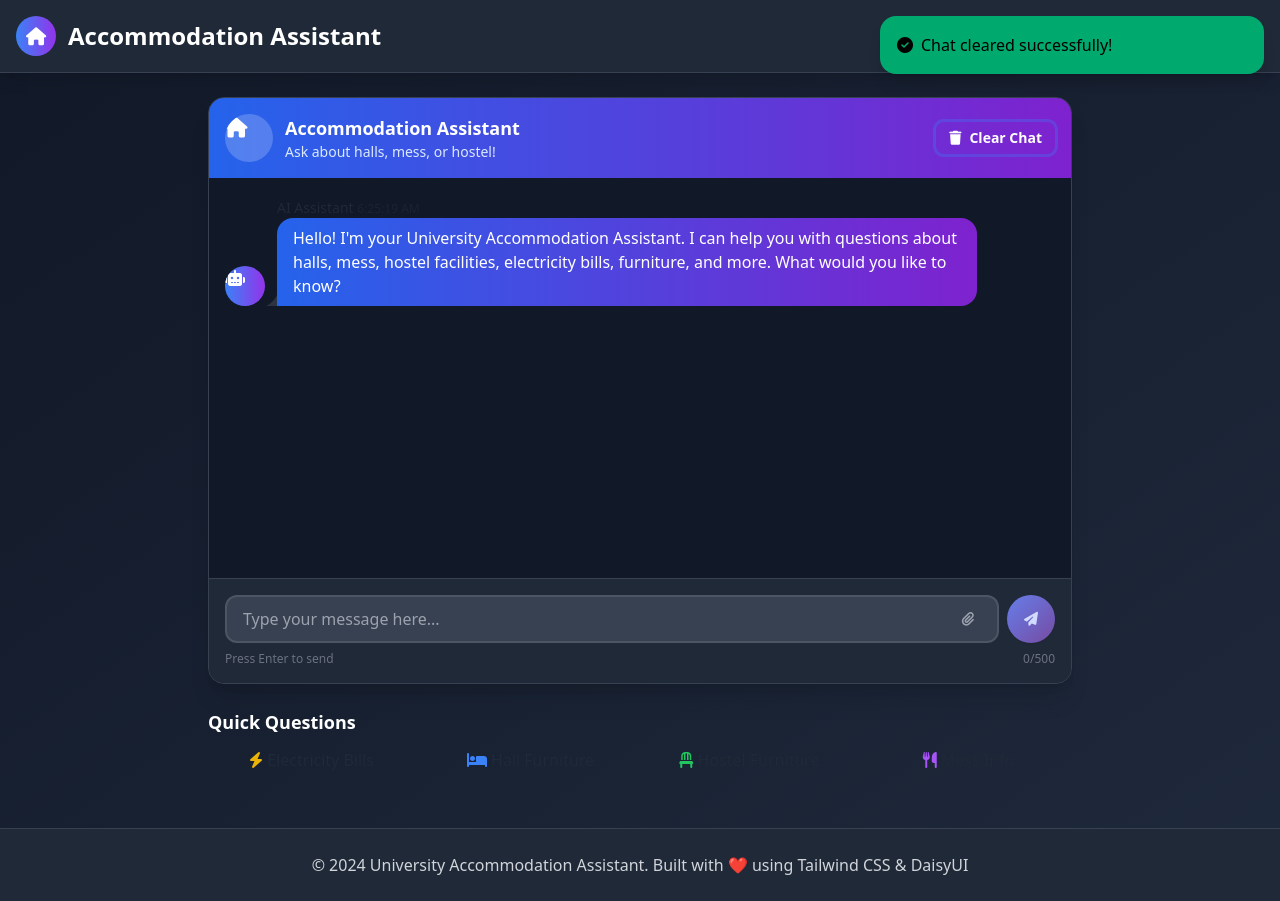
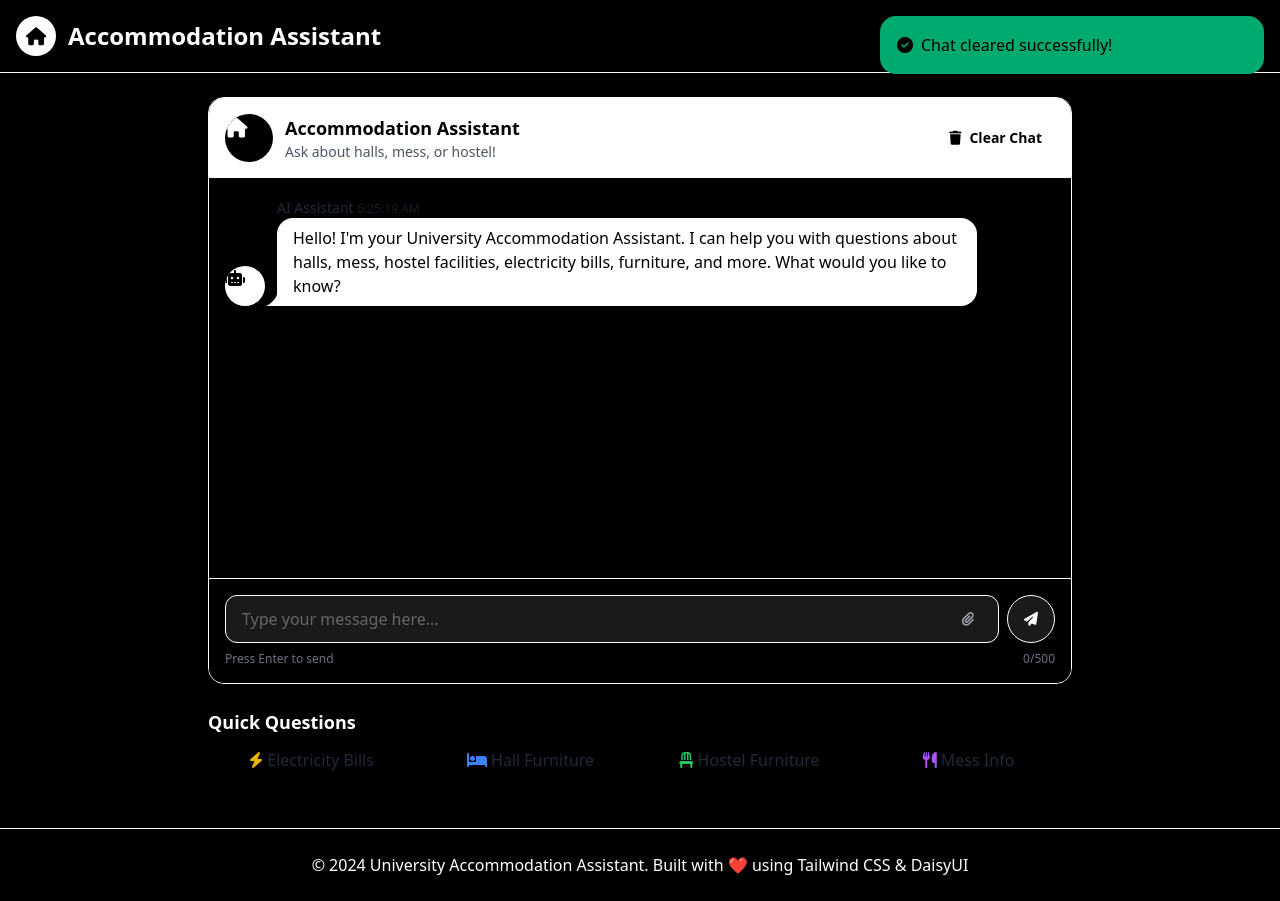
Before and after one commit to Visible-Unknown/chatbot, a plain HTML site: page index.html in a window 1280 px wide. Both pictures are taken after a click on the button "Clear Chat". Drawn offline with nearby package versions, Linux system fonts and the light colour scheme.

Commit message:
make dark

```diff
--- a/index.html
+++ b/index.html
@@ -16,16 +16,16 @@
     />
     <link href="styles.css" rel="stylesheet" />
   </head>
-  <body class="bg-gradient-to-br from-gray-900 to-slate-800 min-h-screen">
+  <body class="bg-black min-h-screen">
     <!-- Header -->
-    <header class="bg-gray-800 shadow-lg border-b border-gray-700">
+    <header class="bg-black shadow-lg border-b border-white">
       <div class="container mx-auto px-4 py-4">
         <div class="flex items-center justify-between">
           <div class="flex items-center space-x-3">
             <div
-              class="w-10 h-10 bg-gradient-to-r from-blue-500 to-purple-600 rounded-full flex items-center justify-center"
+              class="w-10 h-10 bg-white rounded-full flex items-center justify-center"
             >
-              <i class="fas fa-home text-white text-lg"></i>
+              <i class="fas fa-home text-black text-lg"></i>
             </div>
             <h1 class="text-2xl font-bold text-white">
               Accommodation Assistant
@@ -46,31 +46,29 @@
     <!-- Main Chat Container -->
     <main class="container mx-auto px-4 py-6 max-w-4xl">
       <div
-        class="bg-gray-800 rounded-2xl shadow-xl overflow-hidden border border-gray-700"
+        class="bg-black rounded-2xl shadow-xl overflow-hidden border border-white"
       >
         <!-- Chat Header -->
-        <div
-          class="bg-gradient-to-r from-blue-600 to-purple-700 text-white p-4"
-        >
+        <div class="bg-white text-black p-4">
           <div class="flex items-center justify-between">
             <div class="flex items-center space-x-3">
               <div class="avatar">
                 <div
-                  class="w-12 rounded-full bg-white bg-opacity-20 flex items-center justify-center"
+                  class="w-12 rounded-full bg-black flex items-center justify-center"
                 >
                   <i class="fas fa-home text-white text-xl"></i>
                 </div>
               </div>
               <div>
                 <h2 class="text-lg font-semibold">Accommodation Assistant</h2>
-                <p class="text-blue-100 text-sm">
+                <p class="text-gray-600 text-sm">
                   Ask about halls, mess, or hostel!
                 </p>
               </div>
             </div>
             <button
               id="clearChat"
-              class="btn btn-ghost btn-sm text-white hover:bg-white hover:bg-opacity-20"
+              class="btn btn-ghost btn-sm text-black hover:bg-gray-200"
             >
               <i class="fas fa-trash"></i>
               Clear Chat
@@ -81,24 +79,22 @@
         <!-- Chat Messages Area -->
         <div
           id="chatContainer"
-          class="h-96 overflow-y-auto p-4 space-y-4 bg-gray-900"
+          class="h-96 overflow-y-auto p-4 space-y-4 bg-black"
         >
           <!-- Welcome Message -->
           <div class="chat chat-start">
             <div class="chat-image avatar">
               <div
-                class="w-10 rounded-full bg-gradient-to-r from-blue-500 to-purple-600 flex items-center justify-center"
+                class="w-10 rounded-full bg-white flex items-center justify-center"
               >
-                <i class="fas fa-robot text-white"></i>
+                <i class="fas fa-robot text-black"></i>
               </div>
             </div>
             <div class="chat-header">
               AI Assistant
               <time class="text-xs opacity-50" id="welcomeTime"></time>
             </div>
-            <div
-              class="chat-bubble bg-gradient-to-r from-blue-600 to-purple-700 text-white"
-            >
+            <div class="chat-bubble bg-white text-black">
               Hello! I'm your University Accommodation Assistant. I can help you
               with questions about halls, mess, hostel facilities, electricity
               bills, furniture, and more. What would you like to know?
@@ -111,12 +107,12 @@
           <div class="chat chat-start">
             <div class="chat-image avatar">
               <div
-                class="w-10 rounded-full bg-gradient-to-r from-blue-500 to-purple-600 flex items-center justify-center"
+                class="w-10 rounded-full bg-white flex items-center justify-center"
               >
-                <i class="fas fa-robot text-white"></i>
+                <i class="fas fa-robot text-black"></i>
               </div>
             </div>
-            <div class="chat-bubble bg-gray-700 text-gray-300">
+            <div class="chat-bubble bg-gray-800 text-white">
               <div class="flex space-x-1">
                 <div
                   class="w-2 h-2 bg-gray-400 rounded-full animate-bounce"
@@ -135,7 +131,7 @@
         </div>
 
         <!-- Input Area -->
-        <div class="p-4 bg-gray-800 border-t border-gray-700">
+        <div class="p-4 bg-black border-t border-white">
           <div class="flex space-x-2">
             <div class="flex-1 relative">
               <input
@@ -202,9 +198,9 @@
     </main>
 
     <!-- Footer -->
-    <footer class="bg-gray-800 shadow-lg mt-8 border-t border-gray-700">
+    <footer class="bg-black shadow-lg mt-8 border-t border-white">
       <div class="container mx-auto px-4 py-6">
-        <div class="text-center text-gray-300">
+        <div class="text-center text-white">
           <p>
             &copy; 2024 University Accommodation Assistant. Built with ❤️ using
             Tailwind CSS & DaisyUI
--- a/script.js
+++ b/script.js
@@ -97,13 +97,11 @@ class Chatbot {
     messageDiv.innerHTML = `
             <div class="chat-image avatar">
                 <div class="w-10 rounded-full ${
-                  sender === "user"
-                    ? "bg-gradient-to-r from-green-500 to-blue-500"
-                    : "bg-gradient-to-r from-blue-500 to-purple-600"
+                  sender === "user" ? "bg-white" : "bg-white"
                 } flex items-center justify-center">
                     <i class="fas ${
                       sender === "user" ? "fa-user" : "fa-robot"
-                    } text-white"></i>
+                    } text-black"></i>
                 </div>
             </div>
             <div class="chat-header">
@@ -112,8 +110,8 @@ class Chatbot {
             </div>
             <div class="chat-bubble ${
               sender === "user"
-                ? "bg-gradient-to-r from-green-500 to-blue-500 text-white"
-                : "bg-gradient-to-r from-blue-500 to-purple-600 text-white"
+                ? "bg-white text-black"
+                : "bg-gray-800 text-white"
             }">
                 ${this.formatMessage(content)}
             </div>
--- a/styles.css
+++ b/styles.css
@@ -1,8 +1,8 @@
 /* Custom CSS for enhanced styling */
 
-/* Smooth animations */
+/* Remove transitions for clean look */
 * {
-  transition: all 0.3s ease;
+  transition: none;
 }
 
 /* Custom scrollbar for chat container */
@@ -11,22 +11,22 @@
 }
 
 #chatContainer::-webkit-scrollbar-track {
-  background: #374151;
+  background: #1a1a1a;
   border-radius: 3px;
 }
 
 #chatContainer::-webkit-scrollbar-thumb {
-  background: #6b7280;
+  background: #333333;
   border-radius: 3px;
 }
 
 #chatContainer::-webkit-scrollbar-thumb:hover {
-  background: #9ca3af;
+  background: #555555;
 }
 
 /* Quick action buttons */
 .quick-action-btn {
-  @apply flex flex-col items-center p-4 bg-gray-700 rounded-lg shadow-md hover:shadow-lg hover:scale-105 cursor-pointer border border-gray-600 hover:bg-gray-600;
+  @apply flex flex-col items-center p-4 bg-black rounded-lg cursor-pointer border border-white hover:bg-gray-900;
 }
 
 .quick-action-btn i {
@@ -34,12 +34,12 @@
 }
 
 .quick-action-btn span {
-  @apply text-sm font-medium text-gray-200;
+  @apply text-sm font-medium text-white;
 }
 
-/* Chat message animations */
+/* Chat message animations - removed for clean look */
 .chat-bubble {
-  animation: slideIn 0.3s ease-out;
+  /* No animations */
 }
 
 @keyframes slideIn {
@@ -72,22 +72,18 @@
 
 /* Input focus effects */
 #messageInput:focus {
-  box-shadow: 0 0 0 3px rgba(59, 130, 246, 0.3);
-  background-color: #374151;
-  border-color: #3b82f6;
+  background-color: #1a1a1a;
+  border-color: #ffffff;
 }
 
-/* Button hover effects */
+/* Button hover effects - removed for clean look */
 .btn:hover {
-  transform: translateY(-1px);
+  /* No transform effects */
 }
 
-/* Gradient text */
+/* Solid text - no gradients */
 .gradient-text {
-  background: linear-gradient(135deg, #667eea 0%, #764ba2 100%);
-  -webkit-background-clip: text;
-  -webkit-text-fill-color: transparent;
-  background-clip: text;
+  color: #ffffff;
 }
 
 /* Pulse animation for online indicator */
@@ -103,12 +99,12 @@
 
 /* Custom chat bubble styles */
 .chat-bubble.user {
-  background: linear-gradient(135deg, #667eea 0%, #764ba2 100%);
+  background: #1a1a1a;
   color: white;
 }
 
 .chat-bubble.ai {
-  background: linear-gradient(135deg, #f093fb 0%, #f5576c 100%);
+  background: #333333;
   color: white;
 }
 
@@ -158,18 +154,18 @@
   }
 }
 
-/* Smooth transitions for all interactive elements */
+/* No transitions for clean look */
 button,
 input,
 .chat-bubble {
-  transition: all 0.2s ease-in-out;
+  transition: none;
 }
 
 /* Enhanced focus states */
 button:focus,
 input:focus {
   outline: none;
-  box-shadow: 0 0 0 3px rgba(59, 130, 246, 0.3);
+  border-color: #ffffff;
 }
 
 /* Custom badge styles */
@@ -191,31 +187,30 @@ input:focus {
 
 /* Enhanced button styles */
 .btn-primary {
-  background: linear-gradient(135deg, #667eea 0%, #764ba2 100%);
-  border: none;
+  background: #1a1a1a;
+  border: 1px solid #ffffff;
+  color: #ffffff;
 }
 
 .btn-primary:hover {
-  background: linear-gradient(135deg, #5a67d8 0%, #6b46c1 100%);
-  transform: translateY(-1px);
+  background: #333333;
 }
 
 /* Input styling */
 .input {
   border-radius: 0.75rem;
-  border: 2px solid #4b5563;
-  background-color: #374151;
-  color: #f9fafb;
+  border: 1px solid #ffffff;
+  background-color: #1a1a1a;
+  color: #ffffff;
 }
 
 .input:focus {
-  border-color: #3b82f6;
-  box-shadow: 0 0 0 3px rgba(59, 130, 246, 0.3);
-  background-color: #374151;
+  border-color: #ffffff;
+  background-color: #1a1a1a;
 }
 
 .input::placeholder {
-  color: #9ca3af;
+  color: #666666;
 }
 
 /* Avatar styling */
@@ -230,7 +225,7 @@ input:focus {
   left: -2px;
   right: -2px;
   bottom: -2px;
-  background: linear-gradient(135deg, #667eea 0%, #764ba2 100%);
+  background: #1a1a1a;
   border-radius: 50%;
   z-index: -1;
 }
@@ -241,9 +236,9 @@ input:focus {
     0 10px 10px -5px rgba(0, 0, 0, 0.04);
 }
 
-/* Custom animations for new messages */
+/* No animations for clean look */
 .message-enter {
-  animation: messageSlideIn 0.4s ease-out;
+  /* No animations */
 }
 
 @keyframes messageSlideIn {
```
